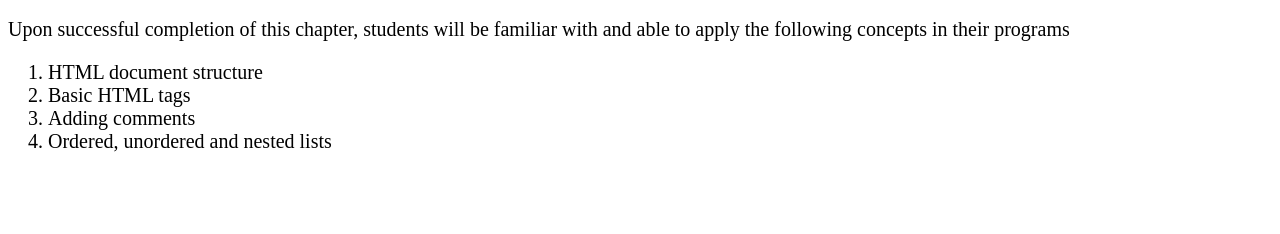
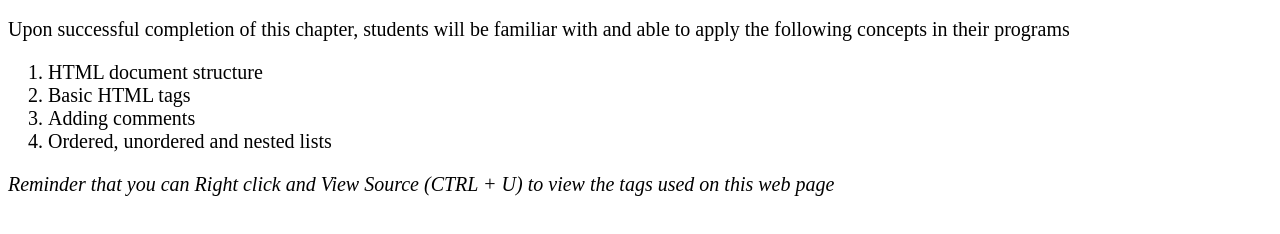
Before and after one commit to ava11235/it161-week2, a plain HTML site: page index.html in a window 1280 px wide. Shown: the part 452-686 px from the top of the page. Drawn offline with Linux system fonts and the light colour scheme.

Commit message:
Update index.html

```diff
--- a/index.html
+++ b/index.html
@@ -37,4 +37,6 @@
         <li>Ordered, unordered and nested lists</li>
 
     </ol>
+
+        <p><i>Reminder that you can Right click and View Source (CTRL + U) to view the tags used on this web page <i> </p>
 </body>
```
